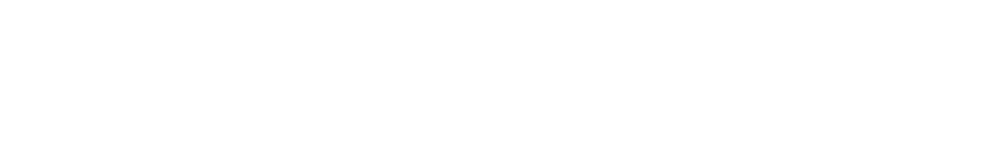
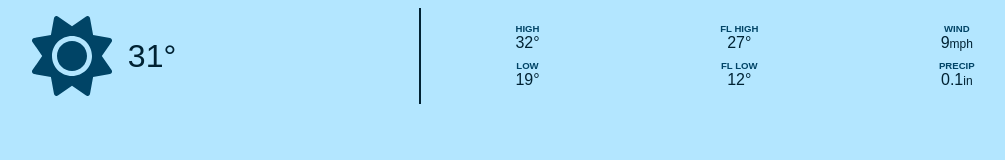
Before and after one commit to edgarkhudoyan/VanillaJS_Weather_app, a website built with Vite: page index.html in a window 1280 px wide. Shown: the whole page, without its empty margins (219-1224 px from the left). Built offline with nearby package versions, Linux system fonts and the light colour scheme.

Commit message:
Add header section and style it

```diff
--- a/index.html
+++ b/index.html
@@ -5,6 +5,52 @@
     <meta name="viewport" content="width=device-width, initial-scale=1.0" />
   </head>
   <body>
+    <header class="header">
+      <div class="header-left">
+        <img
+          class="weather-icon large"
+          src="icons/sun.svg"
+          alt=""
+          data-current-icon
+        />
+        <div class="header-current-temp">
+          <span data-current-temp>31</span>&deg;
+        </div>
+      </div>
+      <div class="header-right">
+        <div class="info-group">
+          <div class="label">High</div>
+          <div><span data-current-high>32</span>&deg;</div>
+        </div>
+        <div class="info-group">
+          <div class="label">FL High</div>
+          <div><span data-current-fl-high>27</span>&deg;</div>
+        </div>
+        <div class="info-group">
+          <div class="label">Wind</div>
+          <div>
+            <span data-current-wind>9</span
+            ><span class="value-sub-info">mph</span>
+          </div>
+        </div>
+        <div class="info-group">
+          <div class="label">Low</div>
+          <div><span data-current-low>19</span>&deg;</div>
+        </div>
+        <div class="info-group">
+          <div class="label">FL Low</div>
+          <div><span data-current-fl-low>12</span>&deg;</div>
+        </div>
+        <div class="info-group">
+          <div class="label">Precip</div>
+          <div>
+            <span data-current-precip>0.1</span
+            ><span class="value-sub-info">in</span>
+          </div>
+        </div>
+      </div>
+    </header>
+
     <script type="module" src="/main.js"></script>
   </body>
 </html>
--- a/style.css
+++ b/style.css
@@ -0,0 +1,70 @@
+*,
+*::after,
+*::before {
+  box-sizing: border-box;
+}
+
+body {
+  margin: 0;
+  background-color: hsl(200, 100%, 85%);
+  color: hsl(200, 100%, 10%);
+  font-family: sans-serif;
+}
+
+.header {
+  display: flex;
+  align-items: center;
+}
+
+.header-left {
+  display: flex;
+  width: 50%;
+  align-items: center;
+  justify-content: center;
+  margin: 0.5rem;
+  padding: 0.5rem;
+  border-right: 2px solid hsl(200, 100%, 10%);
+}
+
+.weather-icon {
+  width: 40px;
+  height: 40px;
+  object-fit: contain;
+}
+
+.weather-icon.large {
+  width: 80px;
+  height: 80px;
+}
+
+.header-current-temp {
+  font-size: 2rem;
+  margin-left: 1rem;
+}
+
+.header-right {
+  display: grid;
+  width: 50%;
+  justify-content: space-around;
+  gap: 0.5rem;
+  grid-template-columns: repeat(3, auto);
+  grid-template-rows: repeat(2, auto);
+}
+
+.info-group {
+  display: flex;
+  flex-direction: column;
+  align-items: center;
+}
+
+.label {
+  text-transform: uppercase;
+  font-weight: bold;
+  font-size: 0.6rem;
+  color: hsl(200, 100%, 20%);
+}
+
+.value-sub-info {
+  font-weight: lighter;
+  font-size: 0.75rem;
+}
```
